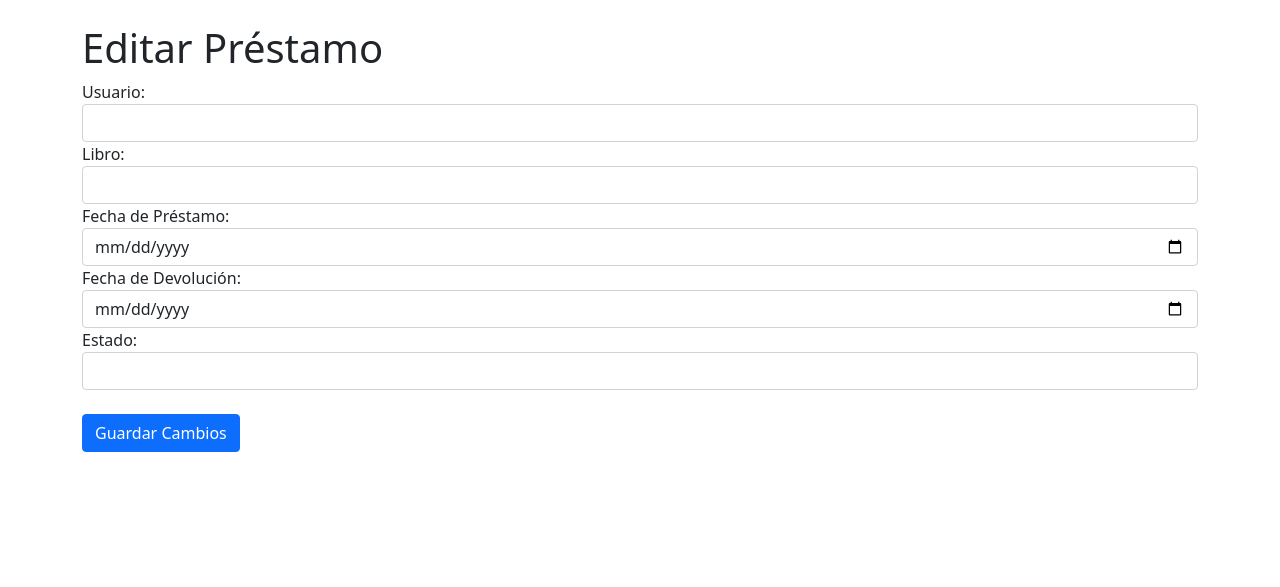
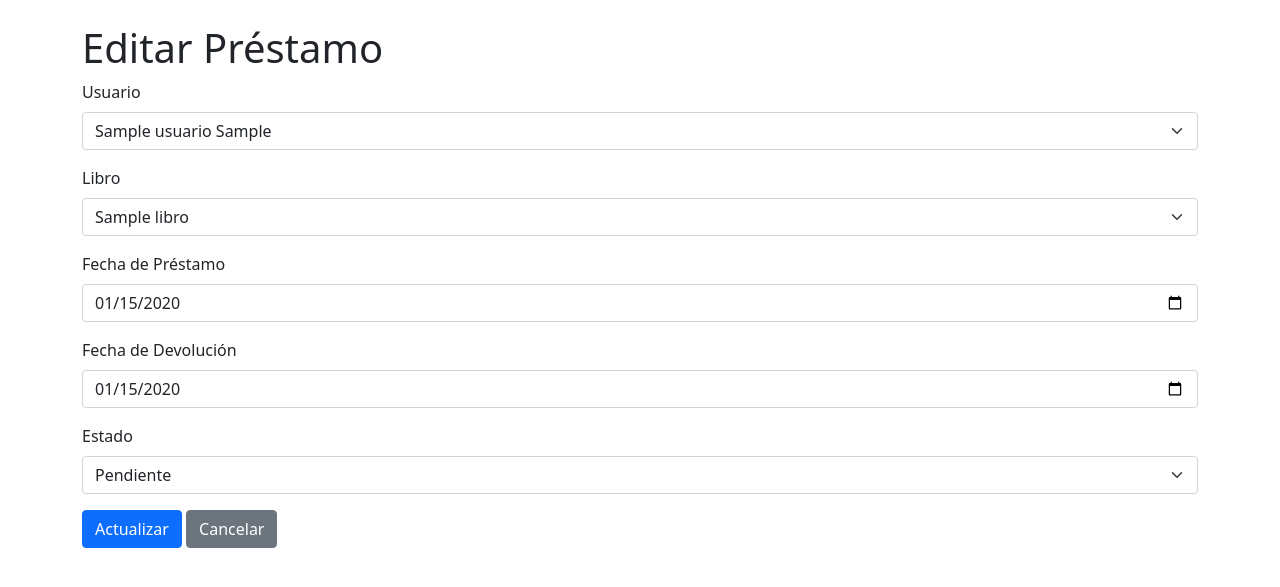
Before and after one commit to Azmo23/CRUD_Biblioteca, a Flask app: page /prestamos/editar/1 in a window 1280 px wide. Shown: the part 56-643 px from the top of the page. Run offline with Flask 3, Linux system fonts and the light colour scheme; tables that the repository leaves empty hold one stand-in row (values such as "Sample post"); lists and menus that the app fills with data are empty; some libraries are stand-ins or nearby versions.

Commit message:
Se agrega la platilla HTML para editar información de los prestamos la cual contiene el mismo formulario que para regitrar un nuevo prestamo.

```diff
--- a/templates/prestamos/editar.html
+++ b/templates/prestamos/editar.html
@@ -3,35 +3,39 @@
 {% block content %}
 <h1>Editar Préstamo</h1>
 <form method="POST">
-    <div class="form-group">
-        <label for="usuario_id">Usuario:</label>
-        <select class="form-control" id="usuario_id" name="usuario_id" required>
+    <div class="mb-3">
+        <label for="usuario_id" class="form-label">Usuario</label>
+        <select class="form-select" id="usuario_id" name="usuario_id" required>
             {% for usuario in usuarios %}
-            <option value="{{ usuario._id }}" {% if usuario._id == prestamo.usuario_id %}selected{% endif %}>{{ usuario.nombre }}</option>
+            <option value="{{ usuario[0] }}" {% if usuario[0] == prestamo[1] %}selected{% endif %}>{{ usuario[1] }} {{ usuario[2] }}</option>
             {% endfor %}
         </select>
     </div>
-    <div class="form-group">
-        <label for="libro_id">Libro:</label>
-        <select class="form-control" id="libro_id" name="libro_id" required>
+    <div class="mb-3">
+        <label for="libro_id" class="form-label">Libro</label>
+        <select class="form-select" id="libro_id" name="libro_id" required>
             {% for libro in libros %}
-            <option value="{{ libro._id }}" {% if libro._id == prestamo.libro_id %}selected{% endif %}>{{ libro.titulo }}</option>
+            <option value="{{ libro[0] }}" {% if libro[0] == prestamo[2] %}selected{% endif %}>{{ libro[1] }}</option>
             {% endfor %}
         </select>
     </div>
-    <div class="form-group">
-        <label for="fecha_prestamo">Fecha de Préstamo:</label>
-        <input type="date" class="form-control" id="fecha_prestamo" name="fecha_prestamo" value="{{ prestamo.fecha_prestamo }}" required>
+    <div class="mb-3">
+        <label for="fechaPrestamo" class="form-label">Fecha de Préstamo</label>
+        <input type="date" class="form-control" id="fechaPrestamo" name="fechaPrestamo" value="{{ prestamo[3] }}" required>
     </div>
-    <div class="form-group">
-        <label for="fecha_devolucion">Fecha de Devolución:</label>
-        <input type="date" class="form-control" id="fecha_devolucion" name="fecha_devolucion" value="{{ prestamo.fecha_devolucion }}" required>
+    <div class="mb-3">
+        <label for="fechaDevolucion" class="form-label">Fecha de Devolución</label>
+        <input type="date" class="form-control" id="fechaDevolucion" name="fechaDevolucion" value="{{ prestamo[4] }}" required>
     </div>
-    <div class="form-group">
-        <label for="estado">Estado:</label>
-        <input type="text" class="form-control" id="estado" name="estado" value="{{ prestamo.estado }}" required>
+    <div class="mb-3">
+        <label for="estado" class="form-label">Estado</label>
+        <select class="form-select" id="estado" name="estado" required>
+            <option value="Pendiente" {% if prestamo[5] == 'Pendiente' %}selected{% endif %}>Pendiente</option>
+            <option value="Devuelto" {% if prestamo[5] == 'Devuelto' %}selected{% endif %}>Devuelto</option>
+            <option value="Atrasado" {% if prestamo[5] == 'Atrasado' %}selected{% endif %}>Atrasado</option>
+        </select>
     </div>
-    <br>
-    <button type="submit" class="btn btn-primary">Guardar Cambios</button>
+    <button type="submit" class="btn btn-primary">Actualizar</button>
+    <a href="{{ url_for('prestamos') }}" class="btn btn-secondary">Cancelar</a>
 </form>
 {% endblock %}
```
